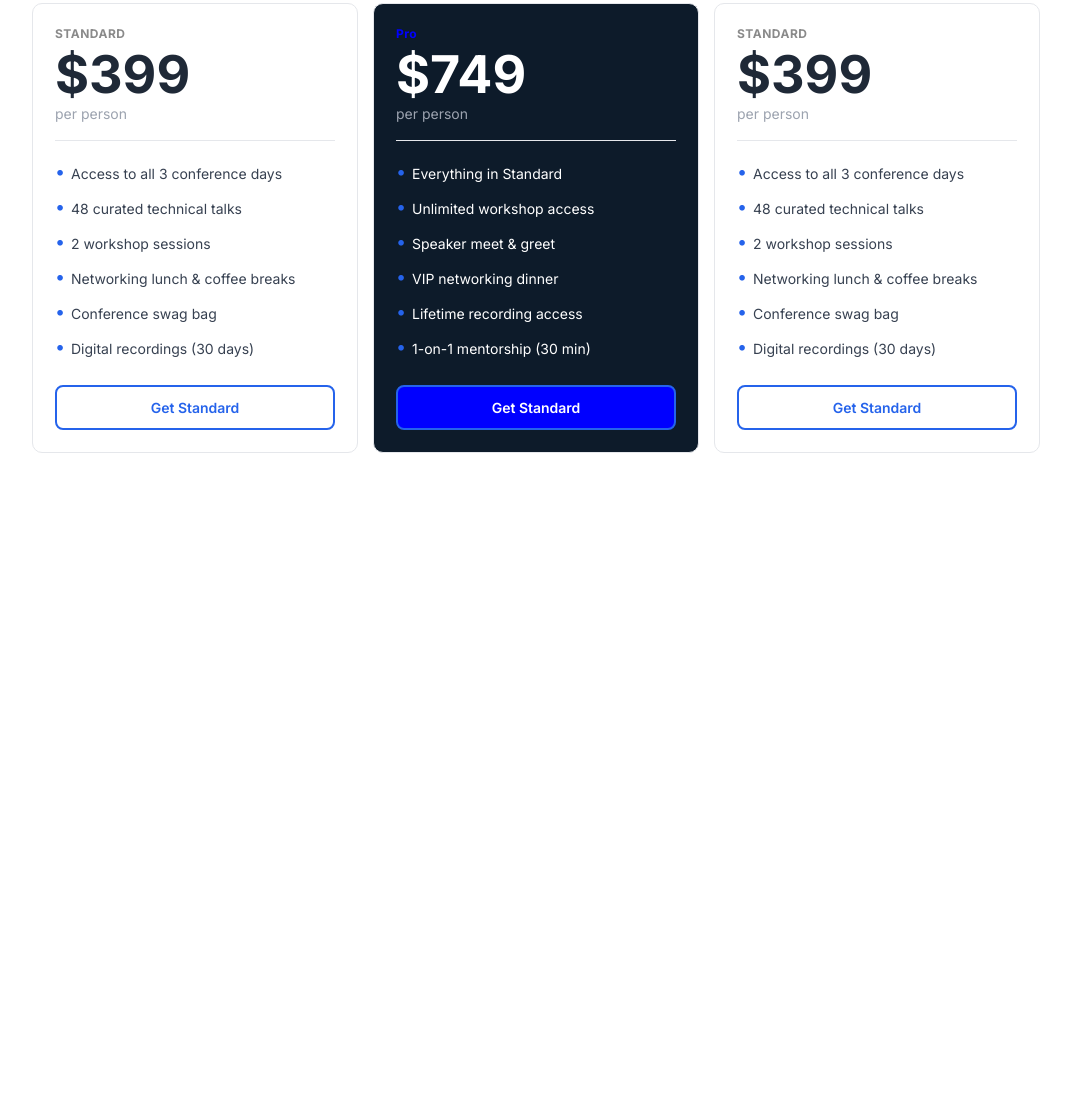
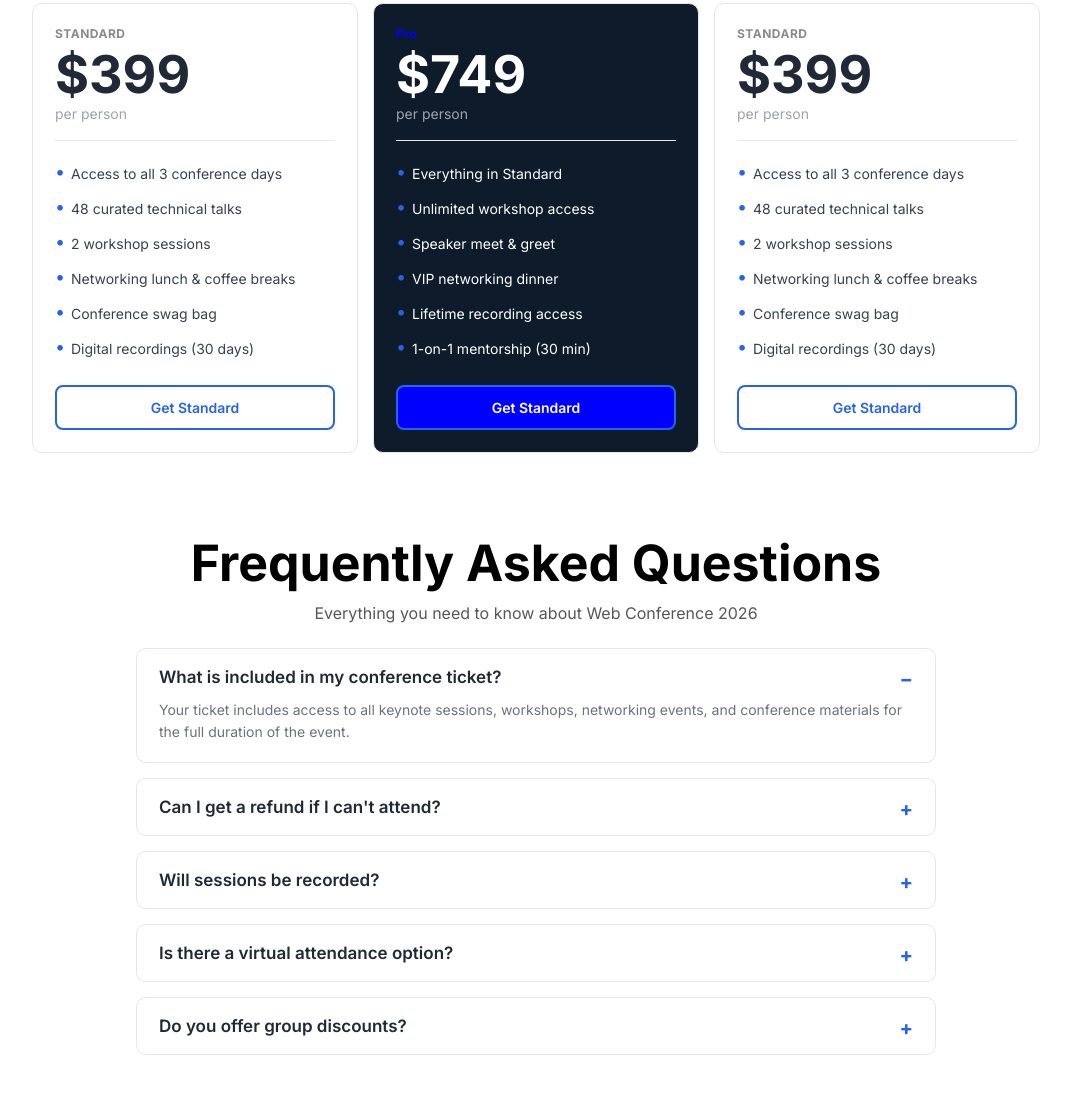
Before and after one commit to zibon07/B14-A01-DevConf-2026, a plain HTML site: page index.html in a window 1280 px wide. Shown: the part 1628-2743 px from the top of the page, without its empty margins (104-1175 px from the left). Before the commit the page ends 2081 px from the top, so only its background shows below. Drawn offline with Linux system fonts and the light colour scheme.

```diff
--- a/index.html
+++ b/index.html
@@ -169,6 +169,49 @@
 
             </div>
         </section>
+
+
+        <!-- FAQ Section -->
+        <section class="faq-section">
+            <div class="container">
+                <div class="faq-section-headings">
+                    <h1>Frequently Asked Questions</h1>
+                    <p>Everything you need to know about Web Conference 2026</p>
+                </div>
+
+                <div class="faq-container">
+                    <details class="faq-item" open>
+                        <summary>What is included in my conference ticket?</summary>
+                        <p>Your ticket includes access to all keynote sessions, workshops, networking events, and
+                            conference materials for the full duration of the event.</p>
+                    </details>
+
+                    <details class="faq-item">
+                        <summary>Can I get a refund if I can't attend?</summary>
+                        <p>Yes, refunds are available up to 14 days before the event. After that, you can transfer your
+                            ticket to someone else free of charge.</p>
+                    </details>
+
+                    <details class="faq-item">
+                        <summary>Will sessions be recorded?</summary>
+                        <p>All keynote and main-track sessions will be recorded and made available to ticket holders
+                            within 48 hours after the event.</p>
+                    </details>
+
+                    <details class="faq-item">
+                        <summary>Is there a virtual attendance option?</summary>
+                        <p>Yes, a Virtual Pass is available on the pricing page for anyone who cannot join us in person.
+                        </p>
+                    </details>
+
+                    <details class="faq-item">
+                        <summary>Do you offer group discounts?</summary>
+                        <p>Groups of 5 or more can contact our support team for special pricing before purchasing
+                            tickets.</p>
+                    </details>
+                </div>
+            </div>
+        </section>
     </main>
 
     <footer>
--- a/style.css
+++ b/style.css
@@ -168,7 +168,7 @@
 }
 
 .price-section-headings p {
-    color:#575757;
+    color: #575757;
     margin-top: 10px;
     margin-bottom: 25px;
 }
@@ -298,3 +298,74 @@
 #pro-price-card-p {
     color: blue;
 }
+
+/* FAQ Section Styles */
+
+.faq-section {
+    margin-top: 40px;
+    padding: 40px 0 60px;
+}
+
+.faq-section-headings {
+    text-align: center;
+}
+
+.faq-section-headings h1 {
+    font-size: 50px;
+}
+
+.faq-section-headings p {
+    color: #575757;
+    margin-top: 10px;
+    margin-bottom: 25px;
+}
+
+.faq-container {
+    max-width: 800px;
+    margin: 0 auto;
+    display: flex;
+    flex-direction: column;
+    gap: 15px;
+}
+
+.faq-item {
+    border: 1px solid #e5e7eb;
+    border-radius: 10px;
+    padding: 18px 22px;
+    background: #fff;
+}
+
+.faq-item summary {
+    font-size: 17px;
+    font-weight: 600;
+    color: #1f2937;
+    cursor: pointer;
+    list-style: none;
+    position: relative;
+    padding-right: 30px;
+}
+
+.faq-item summary::-webkit-details-marker {
+    display: none;
+}
+
+.faq-item summary::after {
+    content: "+";
+    position: absolute;
+    right: 0;
+    top: 0;
+    font-size: 20px;
+    color: #2563eb;
+    font-weight: 700;
+}
+
+.faq-item[open] summary::after {
+    content: "−";
+}
+
+.faq-item p {
+    font-size: 14px;
+    color: #6b7280;
+    line-height: 1.6;
+    margin-top: 12px;
+}
```
